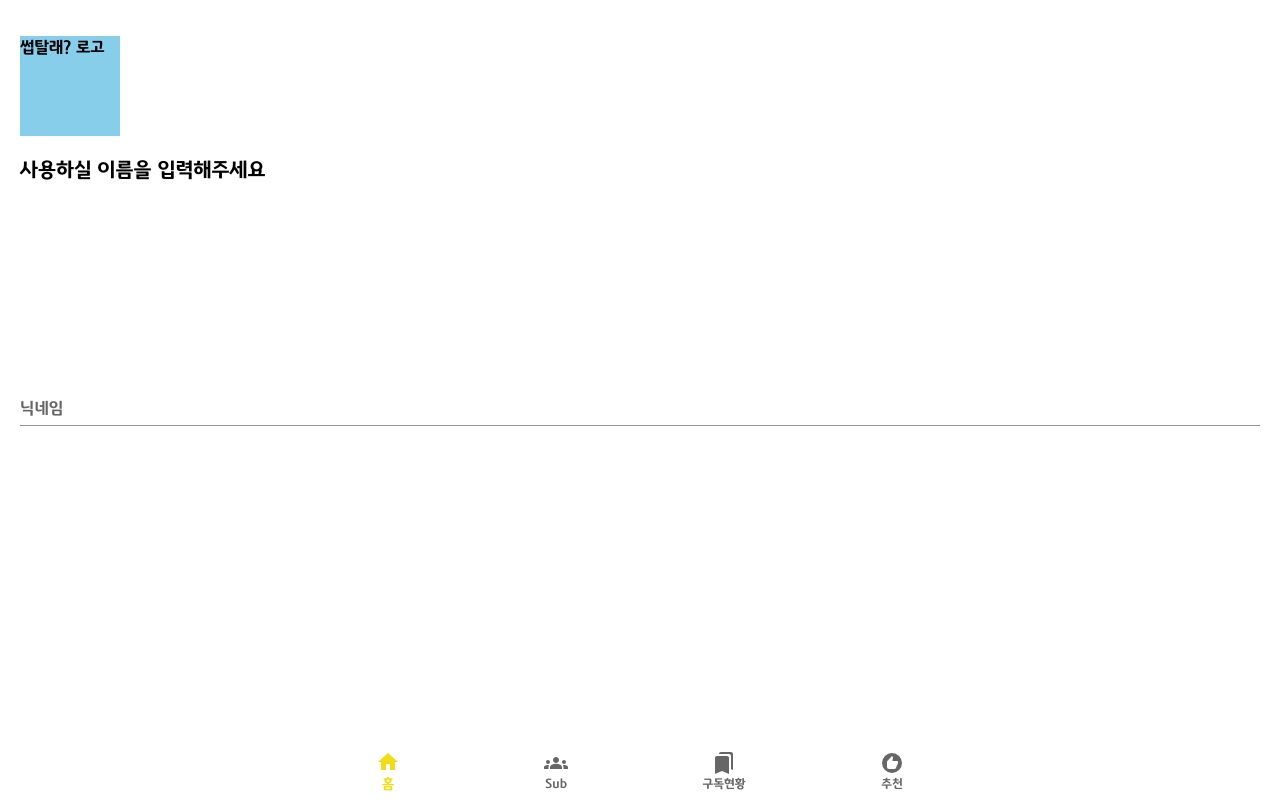
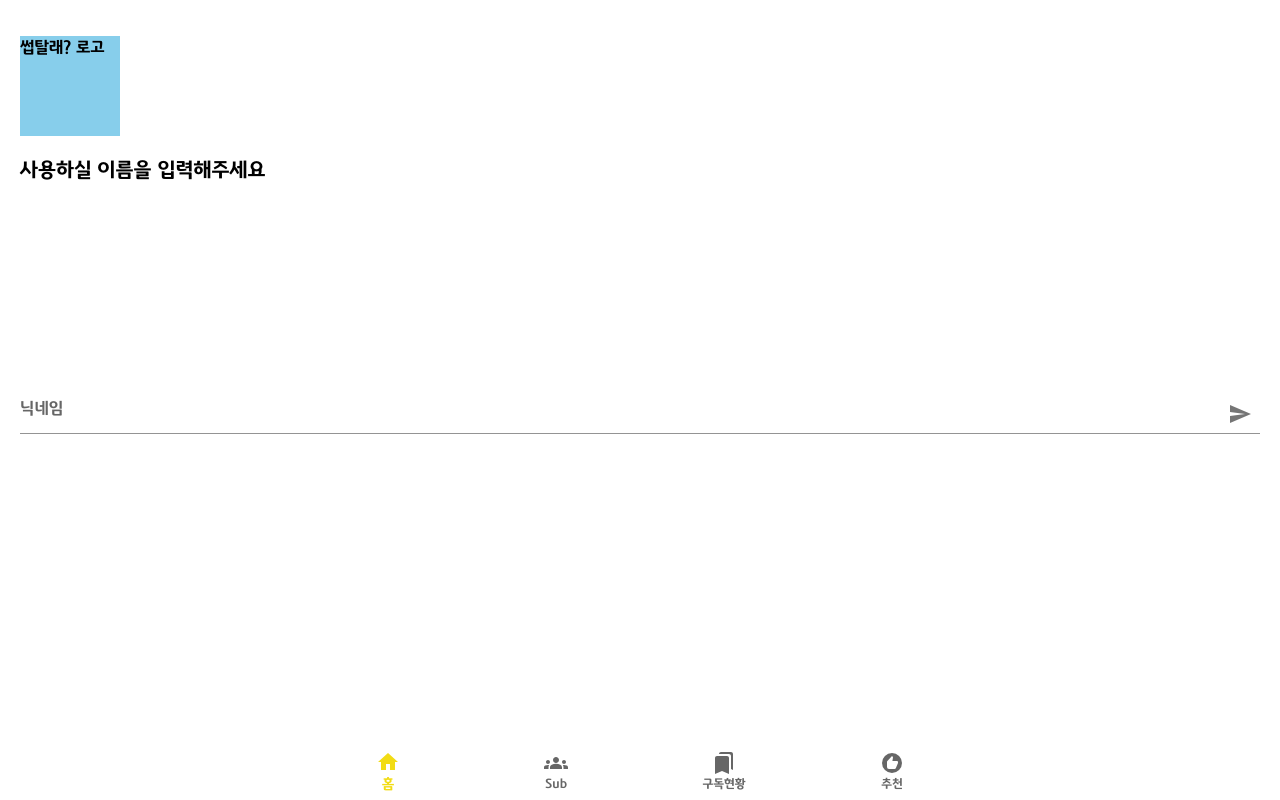
Before and after one commit to cna-bootcamp/subride-front-mono, a React (Create React App) app: page /login in a window 1280 px wide. Built offline with nearby package versions, Linux system fonts and the light colour scheme; a web font is replaced by a local one.

Commit message:
:memo: 로그인 버튼 추가
로그인 페이지에 로그인 버튼 추가

```diff
--- a/src/pages/login.jsx
+++ b/src/pages/login.jsx
@@ -2,6 +2,8 @@ import { useState } from "react";
 import { TextField } from "@mui/material";
 import api from "../utils/apiInstance";
 import { useNavigate } from "react-router-dom";
+import SendIcon from "@mui/icons-material/Send";
+import { IconButton } from "@mui/material";
 
 const login = async (userName) => {
   try {
@@ -19,15 +21,19 @@ function Login({ setUser }) {
     setUserName(event.target.value);
   };
 
+  const submit = (event) => {
+    event.preventDefault();
+    login(userName).then((result) => {
+      console.log("login", result);
+      setUser(result);
+      window.sessionStorage.setItem("user", JSON.stringify(result));
+      navigate("/");
+    });
+  };
+
   const onKeyDown = (event) => {
     if (event.key === "Enter" && userName.length > 0) {
-      event.preventDefault();
-      login(userName).then((result) => {
-        console.log("login", result);
-        setUser(result);
-        window.sessionStorage.setItem("user", JSON.stringify(result));
-        navigate("/");
-      });
+      submit(event);
     }
   };
 
@@ -54,7 +60,14 @@ function Login({ setUser }) {
         onChange={handleChange}
         onKeyDown={onKeyDown}
         sx={{ width: "100%" }}
-      />
+        InputProps={{
+          endAdornment: (
+            <IconButton onClick={submit}>
+              <SendIcon />
+            </IconButton>
+          ),
+        }}
+      ></TextField>
     </>
   );
 }
```
